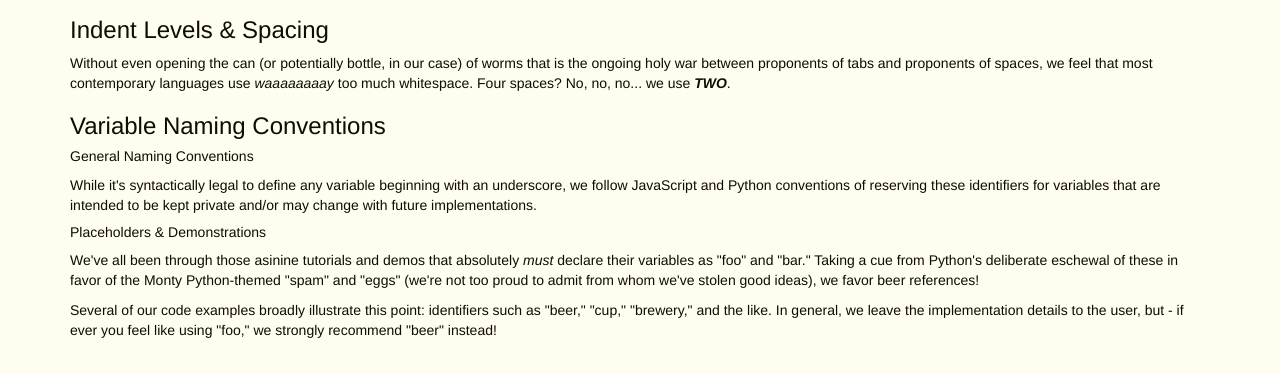
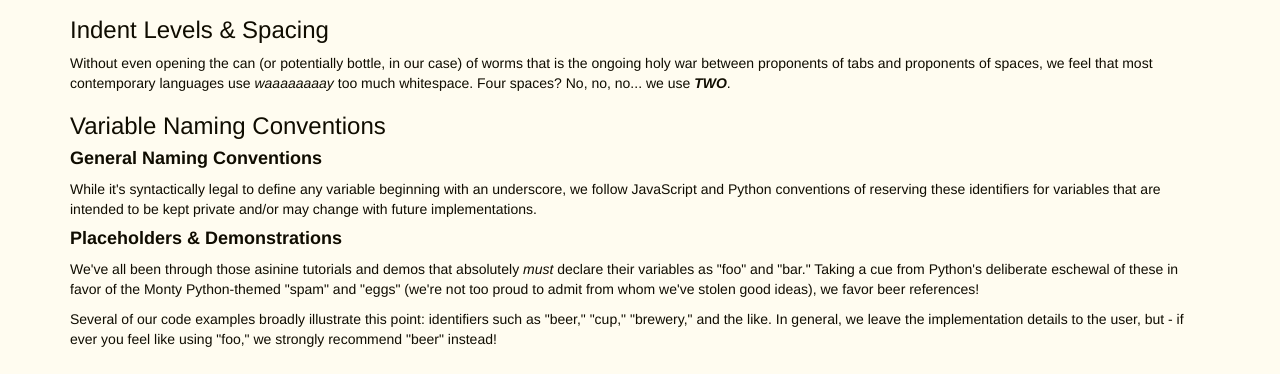
Before and after one commit to mpmcauley/Boozie, a website: page styleguide.html in a window 1280 px wide. Shown: the part 549-923 px from the top of the page. Drawn offline with nearby package versions, Linux system fonts and the light colour scheme.

Commit message:
I just can't seem to get those headers to look right

```diff
--- a/styleguide.html
+++ b/styleguide.html
@@ -27,10 +27,10 @@
 
         <h3>Variable Naming Conventions</h3>
 
-        <h5>General Naming Conventions</h5>
+        <h4><strong>General Naming Conventions</strong></h4>
         <p>While it's syntactically legal to define any variable beginning with an underscore, we follow JavaScript and Python conventions of reserving these identifiers for variables that are intended to be kept private and/or may change with future implementations.</p>
 
-        <h5>Placeholders &amp; Demonstrations</h5>
+        <h4><strong>Placeholders &amp; Demonstrations</strong></h4>
         <p>We've all been through those asinine tutorials and demos that absolutely <em>must</em> declare their variables as "foo" and "bar." Taking a cue from Python's deliberate eschewal of these in favor of the Monty Python-themed "spam" and "eggs" (we're not too proud to admit from whom we've stolen good ideas), we favor beer references!</p>
         <p>Several of our code examples broadly illustrate this point: identifiers such as "beer," "cup," "brewery," and the like. In general, we leave the implementation details to the user, but - if ever you feel like using "foo," we strongly recommend "beer" instead!</p>
       </div>
```
